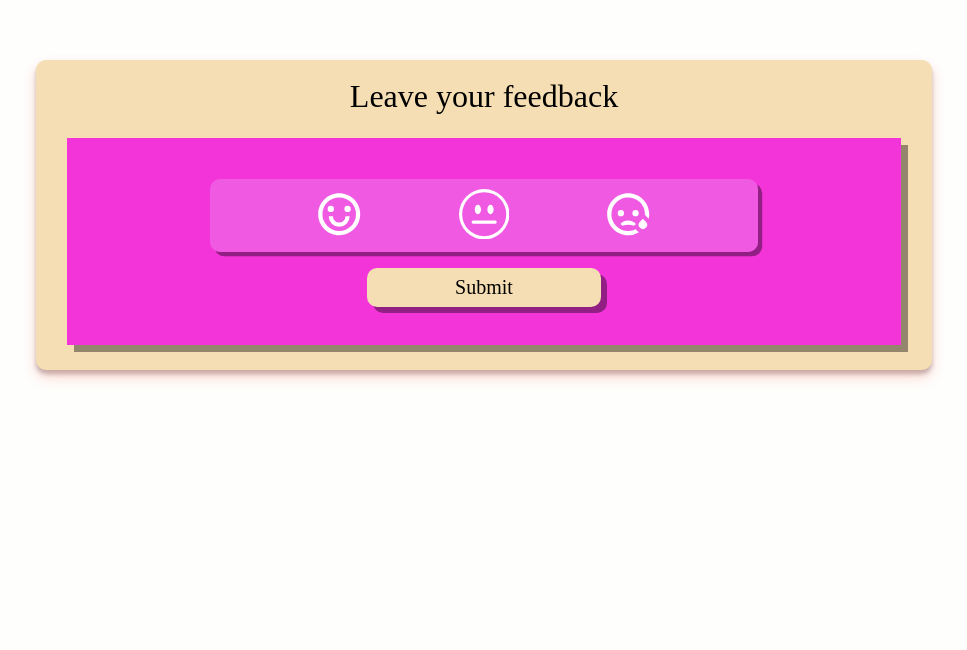
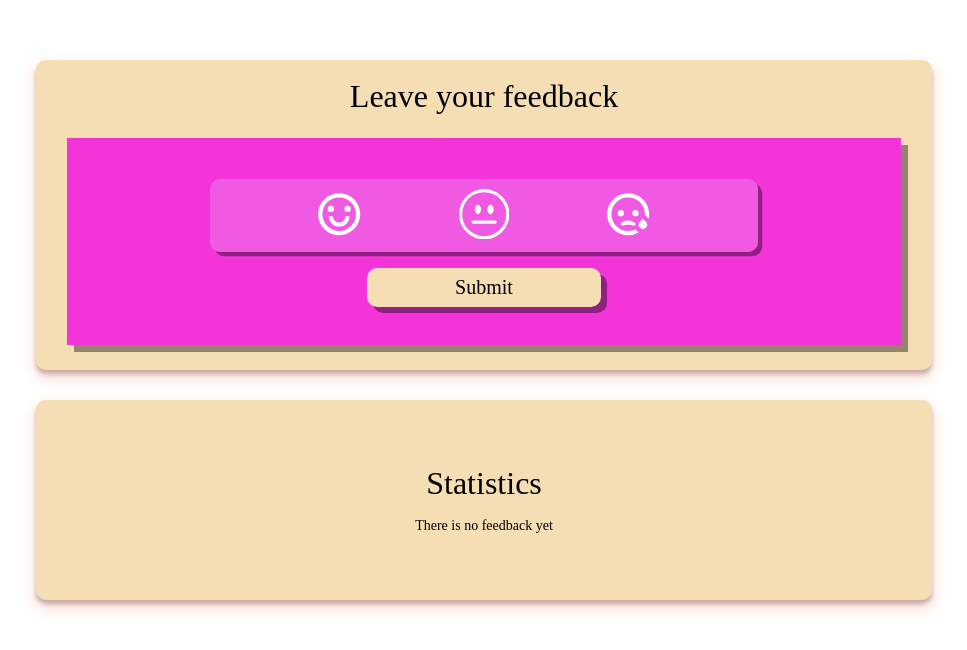
Before and after one commit to Iryna-Artymuk/goit-react-hw-02-feedback, a React (Create React App) app: page / in a window 1280 px wide. Shown: the top 650 px of the page, without its empty margins (156-1123 px from the left). Built offline with nearby package versions, Linux system fonts and the light colour scheme.

Commit message:
add notification
 render notificaton with condition

```diff
--- a/src/components/App.jsx
+++ b/src/components/App.jsx
@@ -2,6 +2,7 @@ import { Component } from 'react';
 import Feedback from '../components/Feedback/Feedback';
 import Statistic from './Statistic/Statistic';
 import Section from './Section/Section';
+import Notification from './Notofication/Notification';
 class App extends Component {
   state = {
     good: 0,
@@ -23,11 +24,10 @@ class App extends Component {
     });
   };
 
-  getTotalFeedbackcount = () =>
+  feedbackIsGiven = () =>
     Object.values(this.state).some(element => element > 0);
 
   render() {
-    this.getTotalFeedbackcount();
     return (
       <>
         <Section title=" Leave your feedback">
@@ -39,11 +39,15 @@ class App extends Component {
           />
         </Section>
 
-        {this.getTotalFeedbackcount() && (
-          <Section title="Statistics">
+        <Section title="Statistics">
+          {!this.feedbackIsGiven() && (
+            <Notification text="There is no feedback yet" />
+          )}
+
+          {this.feedbackIsGiven() && (
             <Statistic statisticData={this.state} />
-          </Section>
-        )}
+          )}
+        </Section>
       </>
     );
   }
--- /dev/null
+++ b/src/components/Notofication/Notification.jsx
@@ -0,0 +1,11 @@
+import PropTypes from 'prop-types';
+export default function Notification({ text }) {
+  return (
+    <div>
+      <p>{text}</p>
+    </div>
+  );
+}
+Notification.propTypes = {
+  text: PropTypes.string,
+};
```
